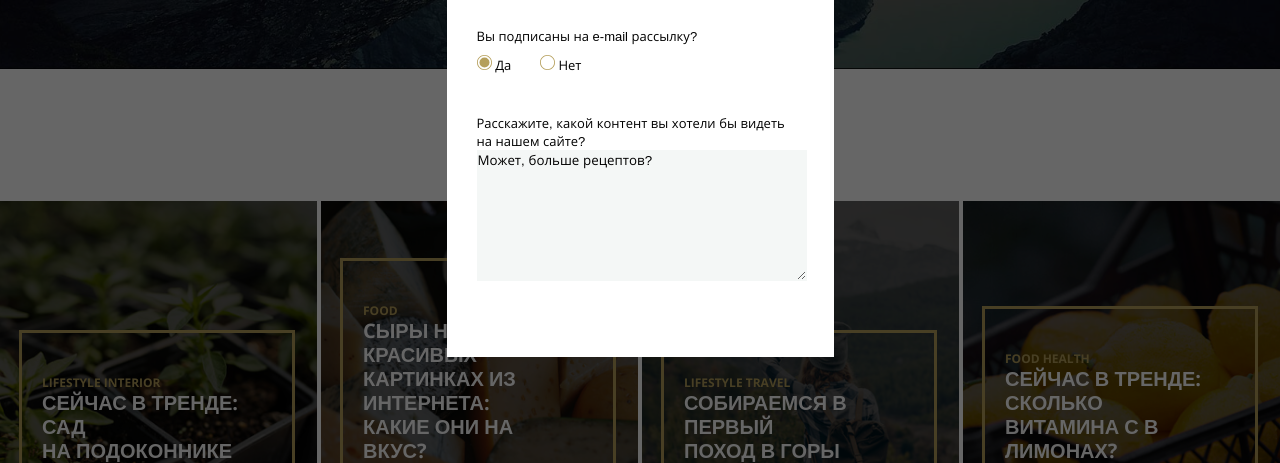
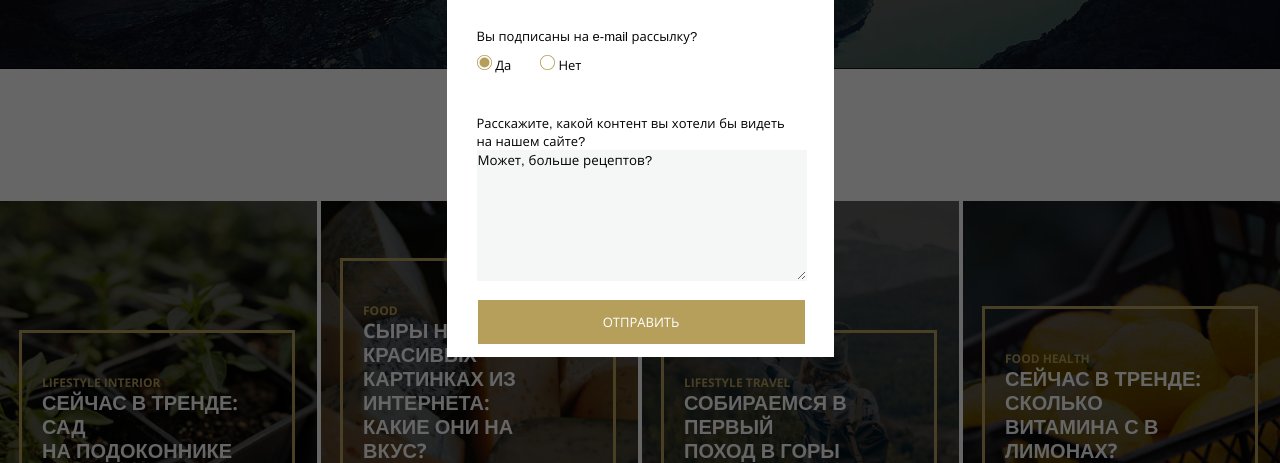
Before and after one commit to GadgetHack/mq-diplom-Afonina, a plain HTML site: page index.html in a window 1280 px wide. Shown: the part 337-800 px from the top of the page. Drawn offline with Linux system fonts and the light colour scheme; files whose address does not match are found by name.

Commit message:
Add files via upload

```diff
--- a/index.html
+++ b/index.html
@@ -646,11 +646,13 @@
               Расскажите, какой контент вы хотели бы видеть на нашем сайте?
               </span>
             </div>
-            <textarea class="field-advice" placeholder="Может, больше рецептов?">Может, больше рецептов?</textarea>
+            <textarea class="field-advice comments" placeholder="Может, больше рецептов?">Может, больше рецептов?</textarea>
           </div>
-
-
-
+          <div>
+            <span class="visually-hidden">Отправить ответы</span><button
+                  type="submit"
+                  class="subscribe-button" alt="Подписаться">Отправить
+                </button>
           </div>
 
 
```
